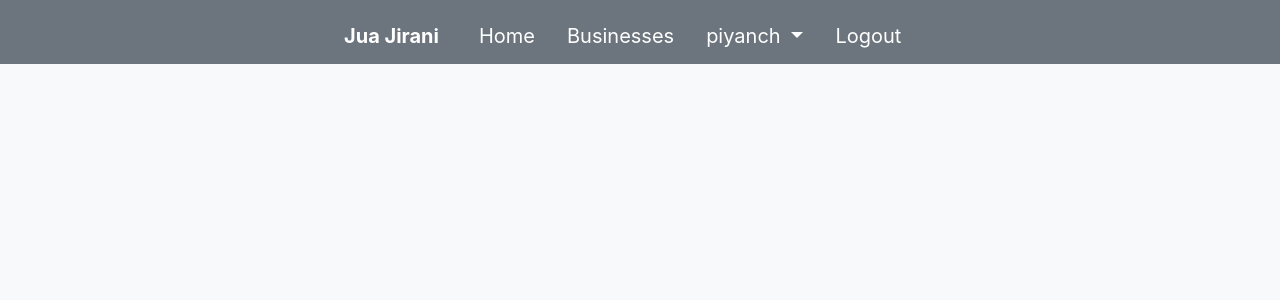
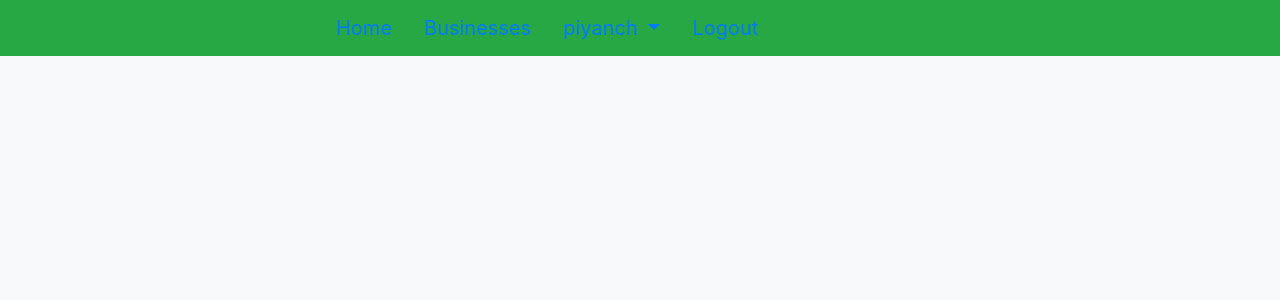
Before and after one commit to JECINTA534521/neighbourhood, a Django app: template neighbour/templates/base.html in a window 1280 px wide. Shown: the top 300 px of the page. Run offline with Django 3.2, Linux system fonts and the light colour scheme; the template is opened without the code that fills it, so the values that code supplies are empty; a user stored in the database is signed in; some libraries are stand-ins or nearby versions.

Commit message:
autamatic update

```diff
--- a/neighbour/templates/navbar.html
+++ b/neighbour/templates/navbar.html
@@ -1,8 +1,5 @@
-<nav class="navbar container-fluid navbar-expand-lg   navbar-dark bg-secondary pt-3 sticky-top" >
+<nav class="navbar container-fluid navbar-expand-lg   navbar-success bg-success" >
     <div class="col-md-3"></div>
-        <li class="list-unstyled font-weight-bold ">
-            <a class="navbar-brand  nav-link" href=" ">Jua Jirani</a>
-        </li>
 
     {% if user.is_authenticated%}
       <button class="navbar-toggler" type="button" data-toggle="collapse" data-target="#navbarSupportedContent" aria-controls="navbarSupportedContent" aria-expanded="false" aria-label="Toggle navigation">
```
